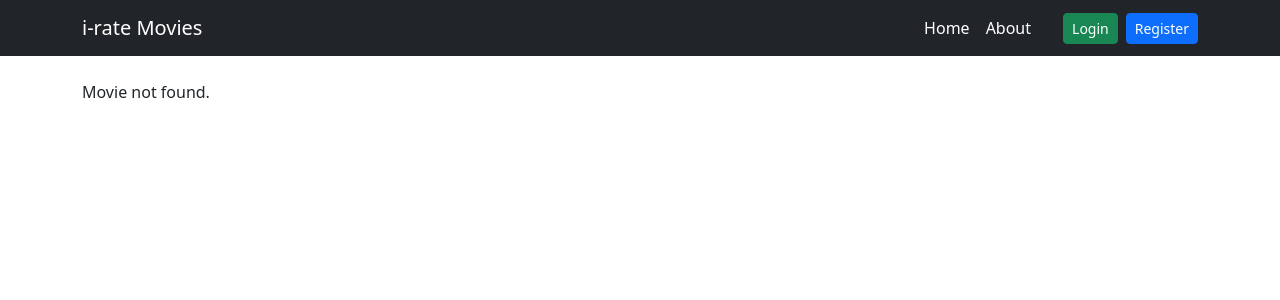
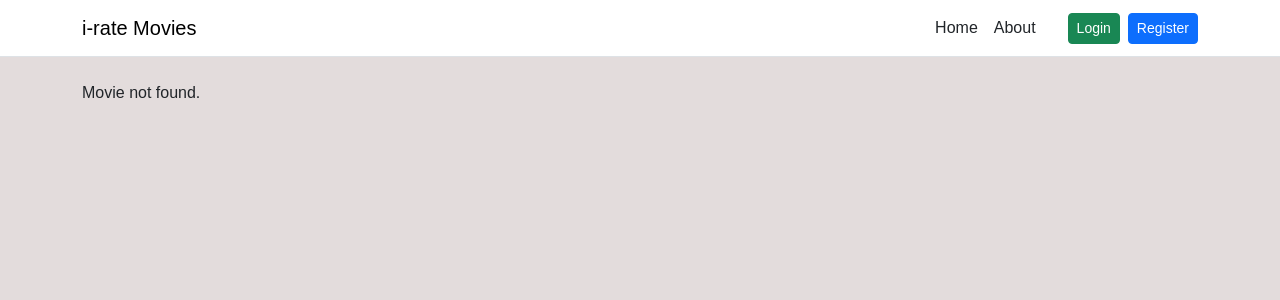
Before and after one commit to micstusmi/i-rate_movies, a PHP site: page /movie.php in a window 1280 px wide. Shown: the top 300 px of the page. Run offline with PHP 8.4, Linux system fonts and the light colour scheme.

Commit message:
Add files via upload

```diff
--- a/includes/header.php
+++ b/includes/header.php
@@ -24,10 +24,11 @@ if (isset($_SESSION["user_id"])) {
     <title>i-rate Movies</title>
     <link href="https://cdn.jsdelivr.net/npm/bootstrap@5.3.3/dist/css/bootstrap.min.css" rel="stylesheet">
     <link href="https://cdn.jsdelivr.net/npm/bootstrap-icons@1.11.3/font/bootstrap-icons.css" rel="stylesheet">
+    <link href="includes/style.css" rel="stylesheet">
 </head>
-<body>
+<body class="bg-gray">
 
-<nav class="navbar navbar-dark bg-dark">
+<nav class="navbar navbar-expand-lg navbar-light bg-white border-bottom">
   <div class="container d-flex justify-content-between">
 
     <!-- Brand -->
@@ -40,20 +41,20 @@ if (isset($_SESSION["user_id"])) {
         <!-- Main links -->
         <ul class="navbar-nav flex-row me-3">
           <li class="nav-item me-3">
-            <a class="nav-link text-white p-0" href="index.php">Home</a>
+            <a class="nav-link text-dark p-0" href="index.php">Home</a>
           </li>
           <li class="nav-item me-3">
-            <a class="nav-link text-white p-0" href="my_account.php?tab=favourites">Favourites</a>
+            <a class="nav-link text-dark p-0" href="my_account.php?tab=favourites">Favourites</a>
           </li>
           <li class="nav-item me-3">
-            <a class="nav-link text-white p-0" href="my_account.php?tab=reviews">Account</a>
+            <a class="nav-link text-dark p-0" href="my_account.php?tab=reviews">Account</a>
           </li>
         </ul>
 
         <!-- Greeting and badge -->
-        <span class="text-white me-3">
+        <span class="text-dark me-3">
           Hello,
-          <a href="my_account.php" class="text-white text-decoration-underline">
+          <a href="my_account.php" class="text-dark text-decoration-underline">
             <?php echo htmlspecialchars($_SESSION["alias"]); ?>
           </a>
           <?php if ($reviewCount >= 11): ?>
@@ -69,10 +70,10 @@ if (isset($_SESSION["user_id"])) {
         <!-- When not logged in: Home, plus Login/Register Buttons -->
         <ul class="navbar-nav flex-row me-3">
           <li class="nav-item me-3">
-            <a class="nav-link text-white p-0" href="index.php">Home</a>
+            <a class="nav-link text-dark p-0" href="index.php">Home</a>
           </li>
           <li class="nav-item me-3">
-            <a class="nav-link text-white p-0" href="about.php">About</a>
+            <a class="nav-link text-dark p-0" href="about.php">About</a>
           </li>
         </ul>
 
--- /dev/null
+++ b/includes/style.css
@@ -0,0 +1,23 @@
+body {
+    background-color: #e3dcdc;
+    font-family: Arial, Helvetica, sans-serif;
+}
+.site-header {
+    background-color: #fffdfd;
+    padding: 15px;
+    margin-bottom: 30px;
+    box-shadow: 0 2px 4px rgba(109, 106, 106, 0.542);
+}
+
+.context-box {
+    background-color: #d2cfcf;
+    border-radius: 5px;
+    padding: 25px;
+    margin-bottom: 20px;
+    box-shadow: 0 2px 4px rgba(118, 117, 117, 0.542);
+}
+
+.context-box p {
+    color: #565555;
+    line-height: 1.6;
+}
```
